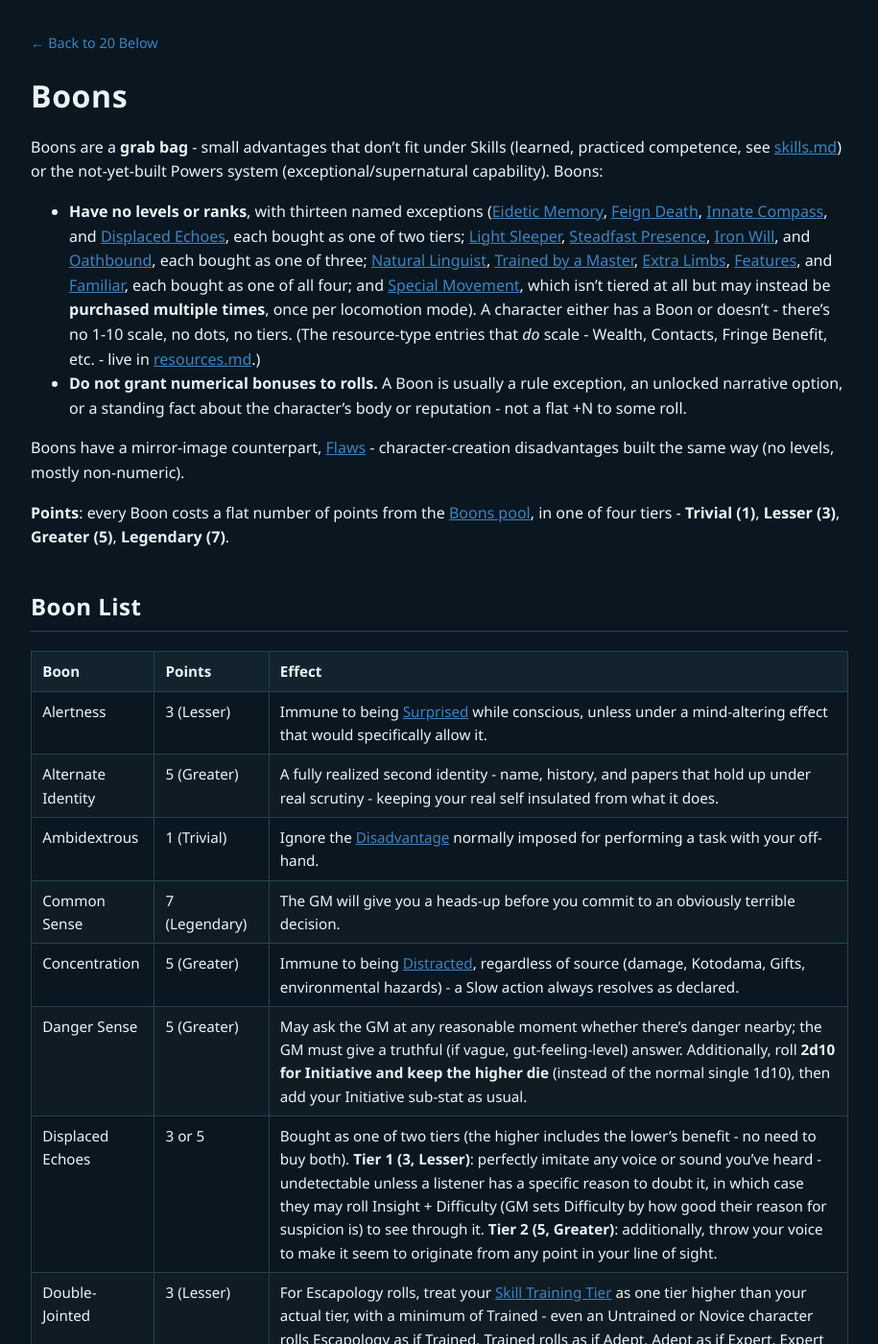
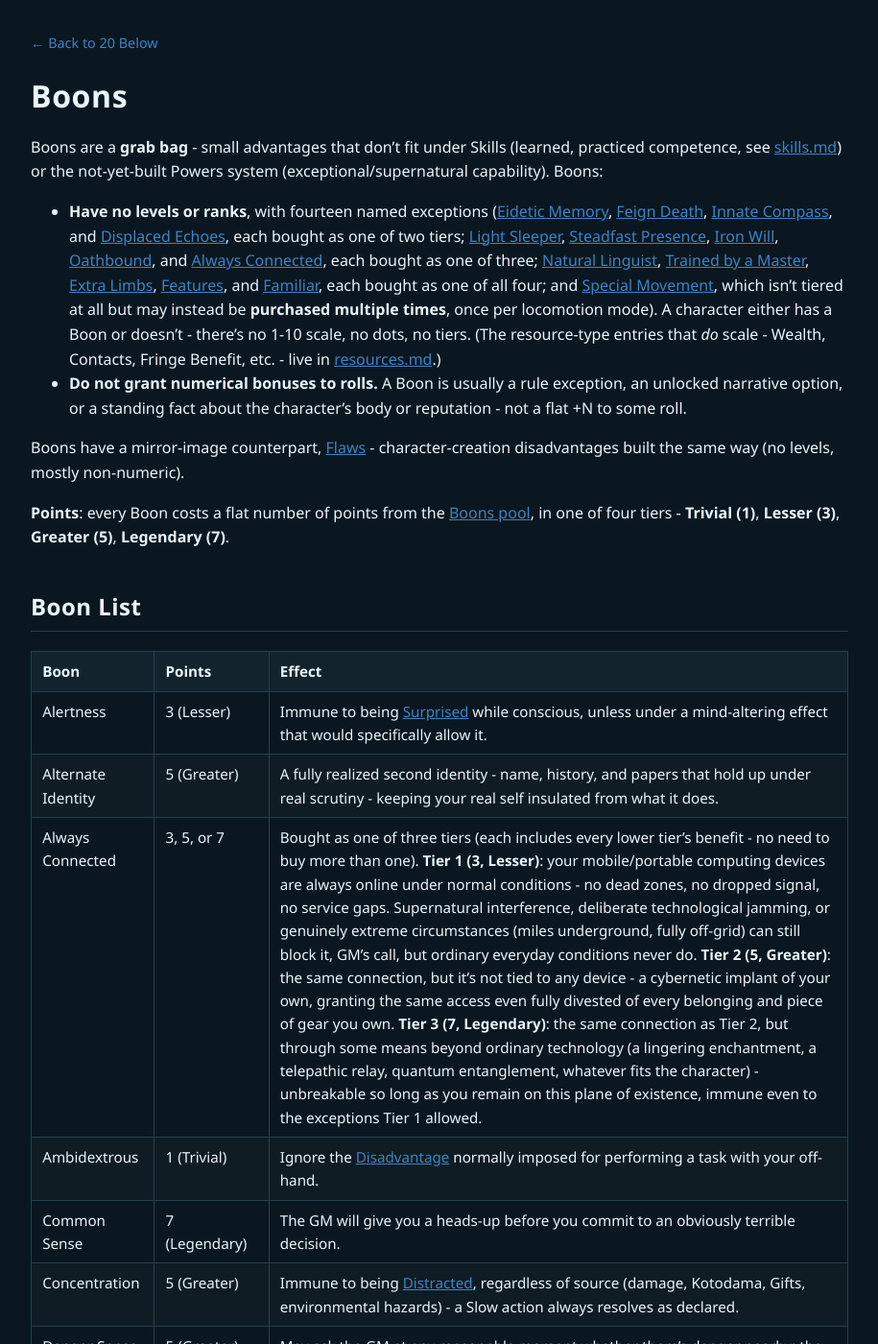
Before and after one commit to feralucce/20_Below, a Jekyll site: the page built from rules/boons.md, in a window 1280 px wide and 1400 px high. Shown: the whole window at 96% size, without its empty margins (182-1097 px from the left). Built offline with Jekyll 4.4.1, drawn with Linux system fonts in a browser that asks for light colours; our own code applies the rules of GitHub Pages for plain Markdown files.

Commit message:
New Boon: Always Connected, a tiered 3/5/7 entry
Guaranteed connectivity for mobile devices under normal conditions
(Lesser), upgrading to a cybernetic implant needing no device at all
(Greater), then an unbreakable non-technological connection immune even
to the Lesser tier's exceptions (Legendary). Slotted alphabetically
between Alternate Identity and Ambidextrous; updated the intro
paragraph's enumerated tiered-Boon list and count (thirteen -> fourteen)
to match.

```diff
--- a/rules/boons.md
+++ b/rules/boons.md
@@ -2,7 +2,7 @@
 
 Boons are a **grab bag** - small advantages that don't fit under Skills (learned, practiced competence, see [skills.md](skills.md)) or the not-yet-built Powers system (exceptional/supernatural capability). Boons:
 
-- **Have no levels or ranks**, with thirteen named exceptions ([Eidetic Memory](#boon-list), [Feign Death](#boon-list), [Innate Compass](#boon-list), and [Displaced Echoes](#boon-list), each bought as one of two tiers; [Light Sleeper](#boon-list), [Steadfast Presence](#boon-list), [Iron Will](#boon-list), and [Oathbound](#boon-list), each bought as one of three; [Natural Linguist](#boon-list), [Trained by a Master](#boon-list), [Extra Limbs](#boon-list), [Features](#boon-list), and [Familiar](#boon-list), each bought as one of all four; and [Special Movement](#boon-list), which isn't tiered at all but may instead be **purchased multiple times**, once per locomotion mode). A character either has a Boon or doesn't - there's no 1-10 scale, no dots, no tiers. (The resource-type entries that *do* scale - Wealth, Contacts, Fringe Benefit, etc. - live in [resources.md](resources.md).)
+- **Have no levels or ranks**, with fourteen named exceptions ([Eidetic Memory](#boon-list), [Feign Death](#boon-list), [Innate Compass](#boon-list), and [Displaced Echoes](#boon-list), each bought as one of two tiers; [Light Sleeper](#boon-list), [Steadfast Presence](#boon-list), [Iron Will](#boon-list), [Oathbound](#boon-list), and [Always Connected](#boon-list), each bought as one of three; [Natural Linguist](#boon-list), [Trained by a Master](#boon-list), [Extra Limbs](#boon-list), [Features](#boon-list), and [Familiar](#boon-list), each bought as one of all four; and [Special Movement](#boon-list), which isn't tiered at all but may instead be **purchased multiple times**, once per locomotion mode). A character either has a Boon or doesn't - there's no 1-10 scale, no dots, no tiers. (The resource-type entries that *do* scale - Wealth, Contacts, Fringe Benefit, etc. - live in [resources.md](resources.md).)
 - **Do not grant numerical bonuses to rolls.** A Boon is usually a rule exception, an unlocked narrative option, or a standing fact about the character's body or reputation - not a flat +N to some roll.
 
 Boons have a mirror-image counterpart, [Flaws](flaws.md) - character-creation disadvantages built the same way (no levels, mostly non-numeric).
@@ -15,6 +15,7 @@ Boons have a mirror-image counterpart, [Flaws](flaws.md) - character-creation di
 |---|---|---|
 | Alertness | 3 (Lesser) | Immune to being [Surprised](rules.md#surprise) while conscious, unless under a mind-altering effect that would specifically allow it. |
 | Alternate Identity | 5 (Greater) | A fully realized second identity - name, history, and papers that hold up under real scrutiny - keeping your real self insulated from what it does. |
+| Always Connected | 3, 5, or 7 | Bought as one of three tiers (each includes every lower tier's benefit - no need to buy more than one). **Tier 1 (3, Lesser)**: your mobile/portable computing devices are always online under normal conditions - no dead zones, no dropped signal, no service gaps. Supernatural interference, deliberate technological jamming, or genuinely extreme circumstances (miles underground, fully off-grid) can still block it, GM's call, but ordinary everyday conditions never do. **Tier 2 (5, Greater)**: the same connection, but it's not tied to any device - a cybernetic implant of your own, granting the same access even fully divested of every belonging and piece of gear you own. **Tier 3 (7, Legendary)**: the same connection as Tier 2, but through some means beyond ordinary technology (a lingering enchantment, a telepathic relay, quantum entanglement, whatever fits the character) - unbreakable so long as you remain on this plane of existence, immune even to the exceptions Tier 1 allowed. |
 | Ambidextrous | 1 (Trivial) | Ignore the [Disadvantage](rules.md#advantage--disadvantage) normally imposed for performing a task with your off-hand. |
 | Common Sense | 7 (Legendary) | The GM will give you a heads-up before you commit to an obviously terrible decision. |
 | Concentration | 5 (Greater) | Immune to being [Distracted](rules.md#distracted), regardless of source (damage, Kotodama, Gifts, environmental hazards) - a Slow action always resolves as declared. |
```
